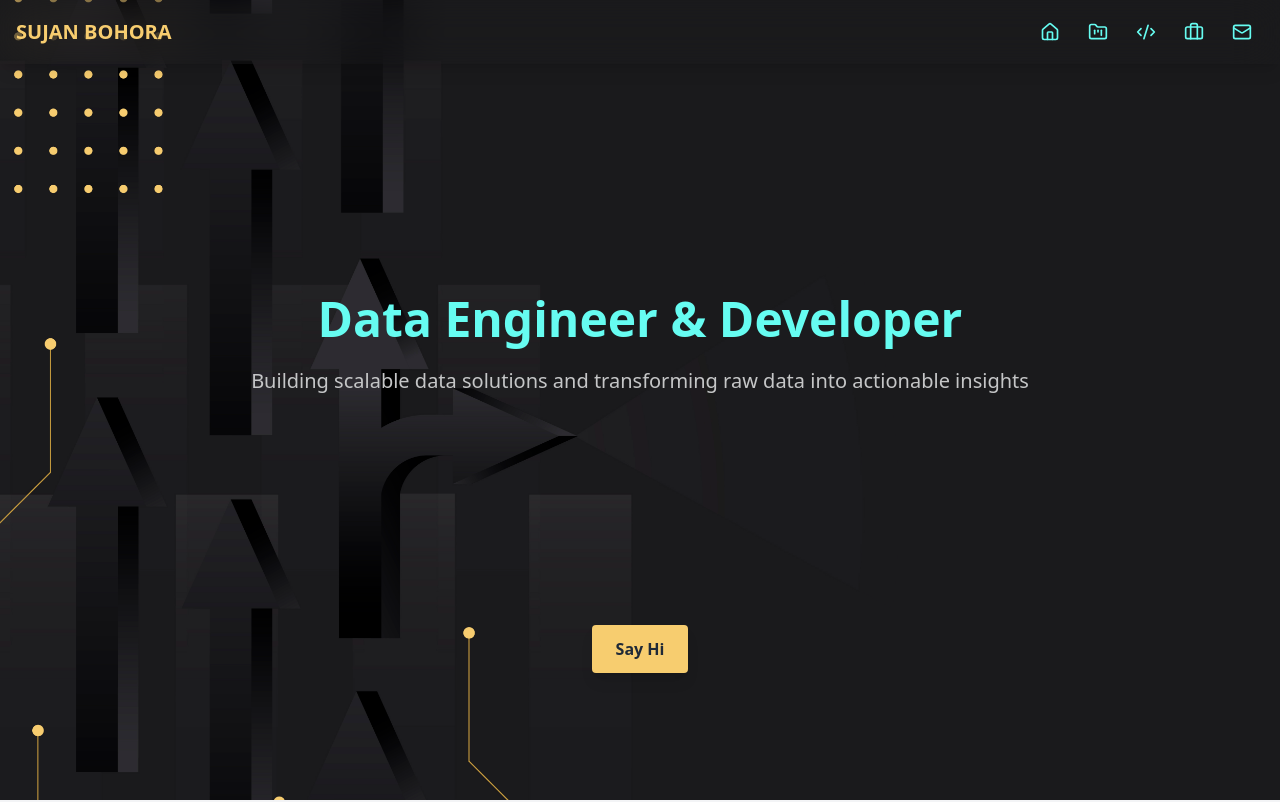
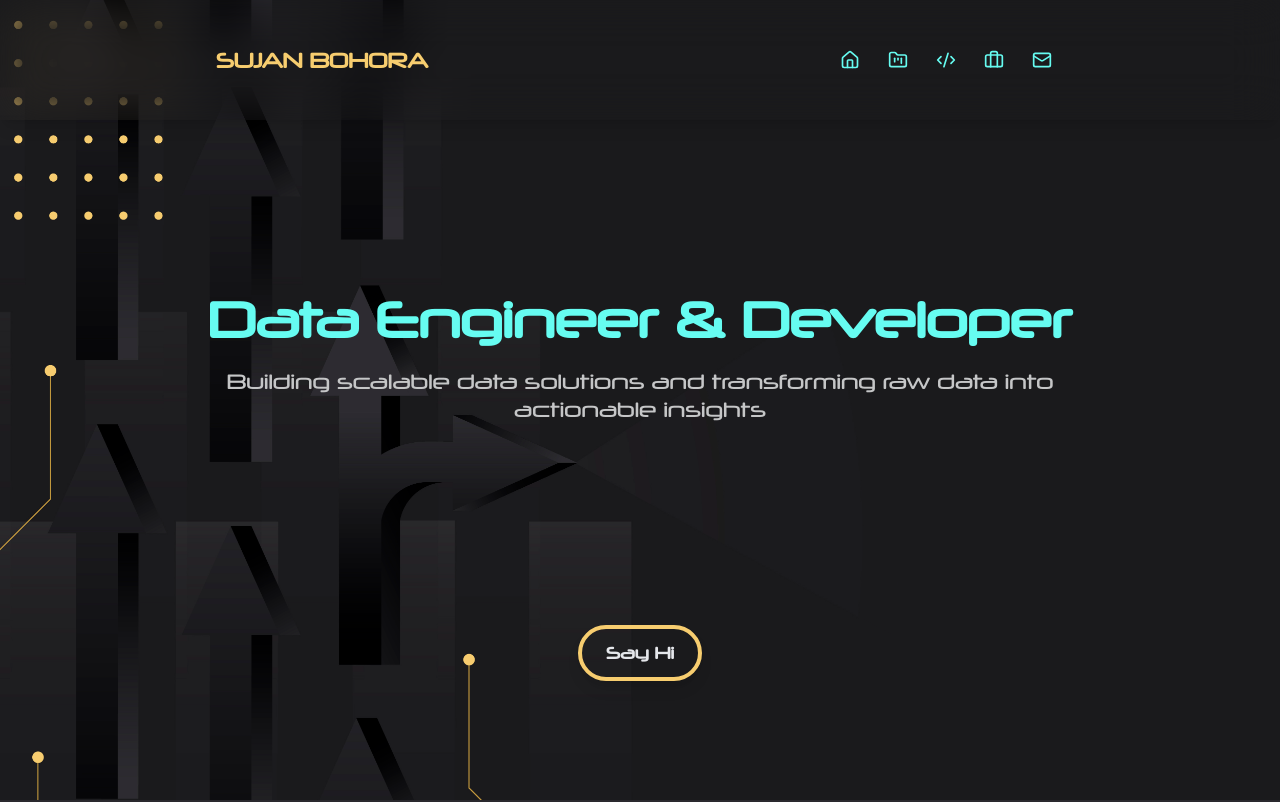
Before and after one commit to jansu11/website, a React (Vite) app: page / in a window 1280 px wide. Shown: the top 802 px of the page. Built offline with nearby package versions, Linux system fonts and the light colour scheme.

Commit message:
home page font

```diff
--- a/src/components/Navbar.jsx
+++ b/src/components/Navbar.jsx
@@ -70,9 +70,9 @@ const navigation = [
 
 
   return (
-    <nav className="fixed top-0 left-0 right-0   dark:bg-gray-800/80 backdrop-blur-xl shadow-lg z-50 transition-all duration-300">
+    <nav className="fixed top-0 left-0 right-0 py-5  dark:bg-gray-800/80 backdrop-blur-xl shadow-lg z-50 transition-all duration-300">
       <div className="max-w-7xl mx-auto px-4">
-        <div className="flex justify-between h-16">
+        <div className="flex justify-around align-middle h-20">
           <div className="flex items-center">
             <Link to="/" className="text-xl font-bold text-btgold dark:text-white">
               SUJAN BOHORA
--- /dev/null
+++ b/src/fonts.css
@@ -0,0 +1,7 @@
+/* src/fonts.css */
+@font-face {
+  font-family: 'Neuropol-Regular';
+  src: url('/neuropol.regular.otf') format('opentype');
+  font-weight: normal;
+  font-style: normal;
+}
--- a/src/index.css
+++ b/src/index.css
@@ -1,3 +1,4 @@
+@import './fonts.css';
 @tailwind base;
 @tailwind components;
 @tailwind utilities;
@@ -12,6 +13,7 @@ html {
 
 body {
   @apply bg-primary dark:bg-gray-900;
+  @apply font-neuropol;
 }
 
 .group:hover .absolute::before {
--- a/src/pages/Home.jsx
+++ b/src/pages/Home.jsx
@@ -9,7 +9,7 @@ const Home = () => {
     <div className="space-y-0">
       {/* Hero Section */}
       <Section bgColor=""
-          className="bg-[url('/bg2.jpg')] bg-cover bg-center bg-no-repeat h-screen "
+          className="bg-[url('/bg2.jpg')] bg-cover bg-center bg-no-repeat h-screen sm:bg-left-top md:bg-left-top mb-10 pb-10"
       >
 
 
@@ -36,7 +36,8 @@ const Home = () => {
           </motion.p>
           <div className='flex items-start justify-center'>
             <button
-            className="px-6 py-3 bg-btgold hover:bg-primary hover:text-secondary text-gray-800 font-semibold rounded shadow-lg transition-all duration-300"
+            className="px-6 py-3  bg-btgold hover:bg-primary hover:text-secondary
+             text-gray-200 font-semibold rounded-full bg-transparent border-4  border-btgold shadow-lg transition-all duration-300"
             onClick={() => alert("Hello! Thanks for stopping by.")}
             >
             Say Hi
--- a/tailwind.config.js
+++ b/tailwind.config.js
@@ -14,6 +14,9 @@ export default {
         supporting1: '#C5C6C7',
         supporting2: '#45A29E',
         btgold: '#f7cd6f'
+      },
+      fontFamily:{
+        neuropol: ['"Neuropol-Regular"','sans-serif']
       }
     },
 
```
Also changed, not shown: public/neuropol.regular.otf (added).
